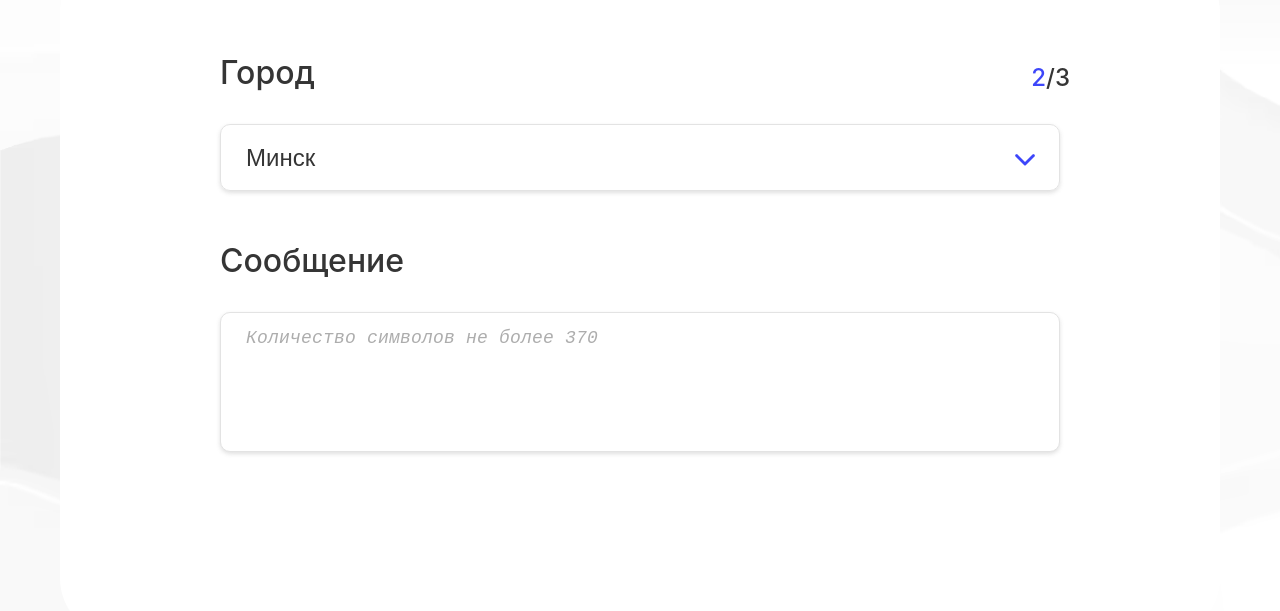
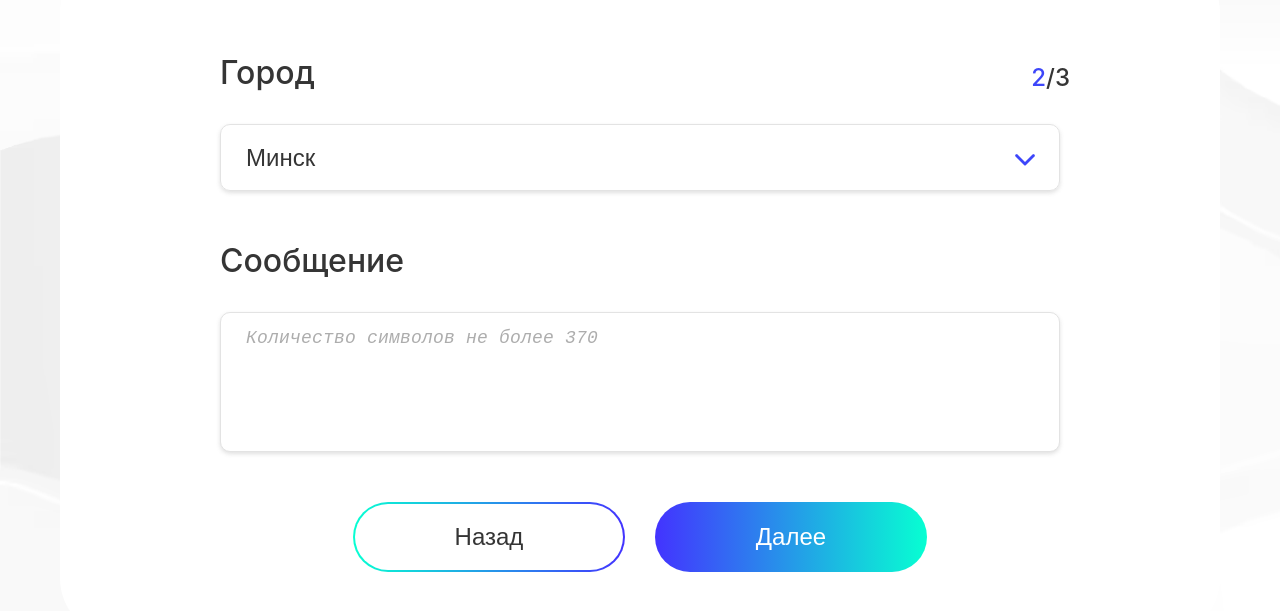
Before and after one commit to Aleksandr-Glebik/lead-pro-group-test-task, a React (Create React App) app: page /2 in a window 1280 px wide. Shown: the part 105-716 px from the top of the page. Built offline with nearby package versions, Linux system fonts and the light colour scheme.

Commit message:
feat: add global state for secondPage, inputSelect, inputTextArea

```diff
--- a/src/components/UI/Button/Button.tsx
+++ b/src/components/UI/Button/Button.tsx
@@ -6,7 +6,7 @@ import clsx from 'clsx'
 interface IButton {
     children: React.ReactNode
     className?: string
-    disabled: boolean
+    disabled?: boolean
 }
 
 const Button: React.FC<IButton> = ({ children, className, disabled }) => {
--- a/src/components/UI/inputs/InputSelect/InputSelect.tsx
+++ b/src/components/UI/inputs/InputSelect/InputSelect.tsx
@@ -1,3 +1,5 @@
+import { ActionType } from '../../../../reducer';
+import { useStateContext } from '../../../../rootState';
 import styles from './InputSelect.module.css'
 
 const cityList  = [
@@ -34,6 +36,14 @@ const cityList  = [
 ]
 
 const InputSelect = () => {
+    const { state, dispatch } = useStateContext()
+    const { city } = state;
+
+    const selectHandler = (event: React.ChangeEvent<HTMLSelectElement>) => {
+        if (dispatch) {
+            dispatch({ type: ActionType.SET_CITY, payload: event.target.value })
+        }
+    }
 
     return (
         <div className={styles.container}>
@@ -41,6 +51,8 @@ const InputSelect = () => {
                 name="city"
                 id="city"
                 className={styles.select}
+                value={city}
+                onChange={selectHandler}
             >
                 {
                     cityList.map(city => (
--- a/src/components/UI/inputs/InputTextArea/InputTextArea.tsx
+++ b/src/components/UI/inputs/InputTextArea/InputTextArea.tsx
@@ -1,11 +1,15 @@
-import { useState } from 'react'
 import styles from './InputTextArea.module.css'
+import { useStateContext } from '../../../../rootState';
+import { ActionType } from '../../../../reducer';
 
 const InputTextArea = () => {
-  const [text, setText] = useState('')
+  const { state, dispatch } = useStateContext()
+  const { text } = state;
 
   const inputHandler = (event: React.ChangeEvent<HTMLTextAreaElement>) => {
-    setText(event.target.value)
+    if (dispatch) {
+      dispatch({ type: ActionType.SET_TEXT, payload: event.target.value })
+    }
   }
 
   return (
--- a/src/pages/FirstPage/FirstPage.tsx
+++ b/src/pages/FirstPage/FirstPage.tsx
@@ -25,14 +25,14 @@ const FirstPage = () => {
         disabled={!clickable ? true : false}
       >
         {
-
           clickable ? (
             <Link to={'/2'} className={styles.link}>
               Далее
             </Link>
           ) : (
             'Далее'
-          )}
+          )
+        }
       </Button>
     </>
   );
--- a/src/pages/SecondPage/SecondPage.module.css
+++ b/src/pages/SecondPage/SecondPage.module.css
@@ -4,3 +4,13 @@
     align-items: center;
     gap: 30px;
 }
+
+.link {
+    text-decoration: none;
+    width: 100%;
+    height: 100%;
+    display: flex;
+    justify-content: center;
+    align-items: center;
+    color: #353535;
+}
--- a/src/pages/SecondPage/SecondPage.tsx
+++ b/src/pages/SecondPage/SecondPage.tsx
@@ -1,15 +1,45 @@
+import { useState, useEffect } from "react"
 import InputContainer from "../../components/InputContainer/InputContainer"
-// import Button from "../../components/UI/Button/Button"
+import Button from "../../components/UI/Button/Button"
 import styles from './SecondPage.module.css'
+import { Link } from "react-router-dom"
+import { useStateContext } from "../../rootState"
 
 const SecondPage = () => {
+  const [clickable, setClickable] = useState(false)
+  const { state } = useStateContext()
+  const { city, text } = state
+
+  useEffect(() => {
+    if (city && text) {
+      setClickable(true)
+    }
+  }, [city, text])
+
   return (
     <>
         <InputContainer label='Город' type='select'/>
         <InputContainer label='Сообщение' type='textArea'/>
         <div className={styles.btnContainer}>
-            {/* <Button className='back'>Назад</Button> */}
-            {/* <Button className='forward'>Далее</Button> */}
+            <Button className='back'>
+              <Link to={'/'} className={styles.link}>
+                Назад
+              </Link>
+            </Button>
+            <Button
+              className='forward'
+              disabled={!clickable ? true : false}
+            >
+              {
+                clickable ? (
+                  <Link to={'/3'} className={styles.link}>
+                    Далее
+                  </Link>
+                ) : (
+                  'Далее'
+                )
+              }
+            </Button>
         </div>
     </>
   )
```
